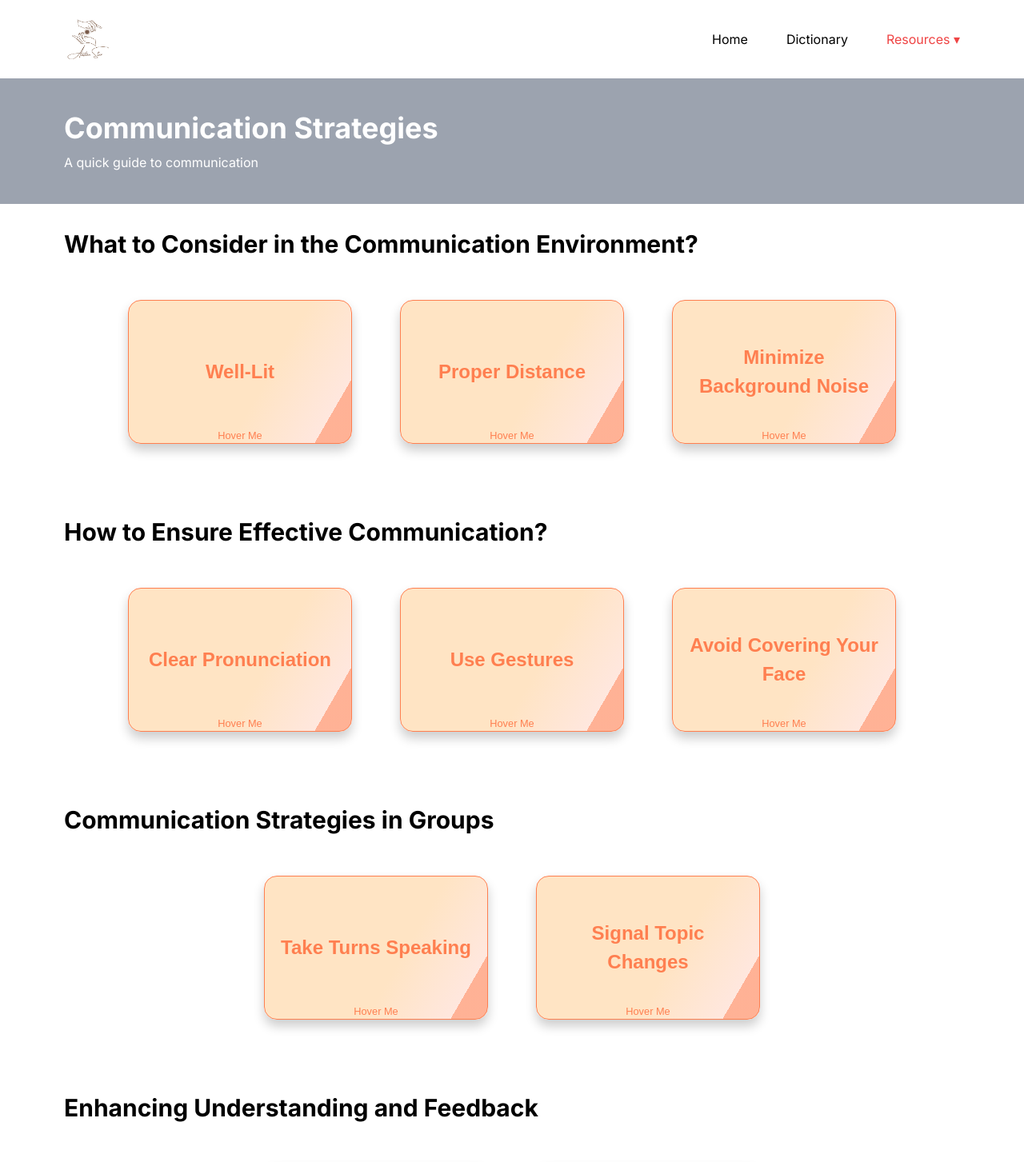
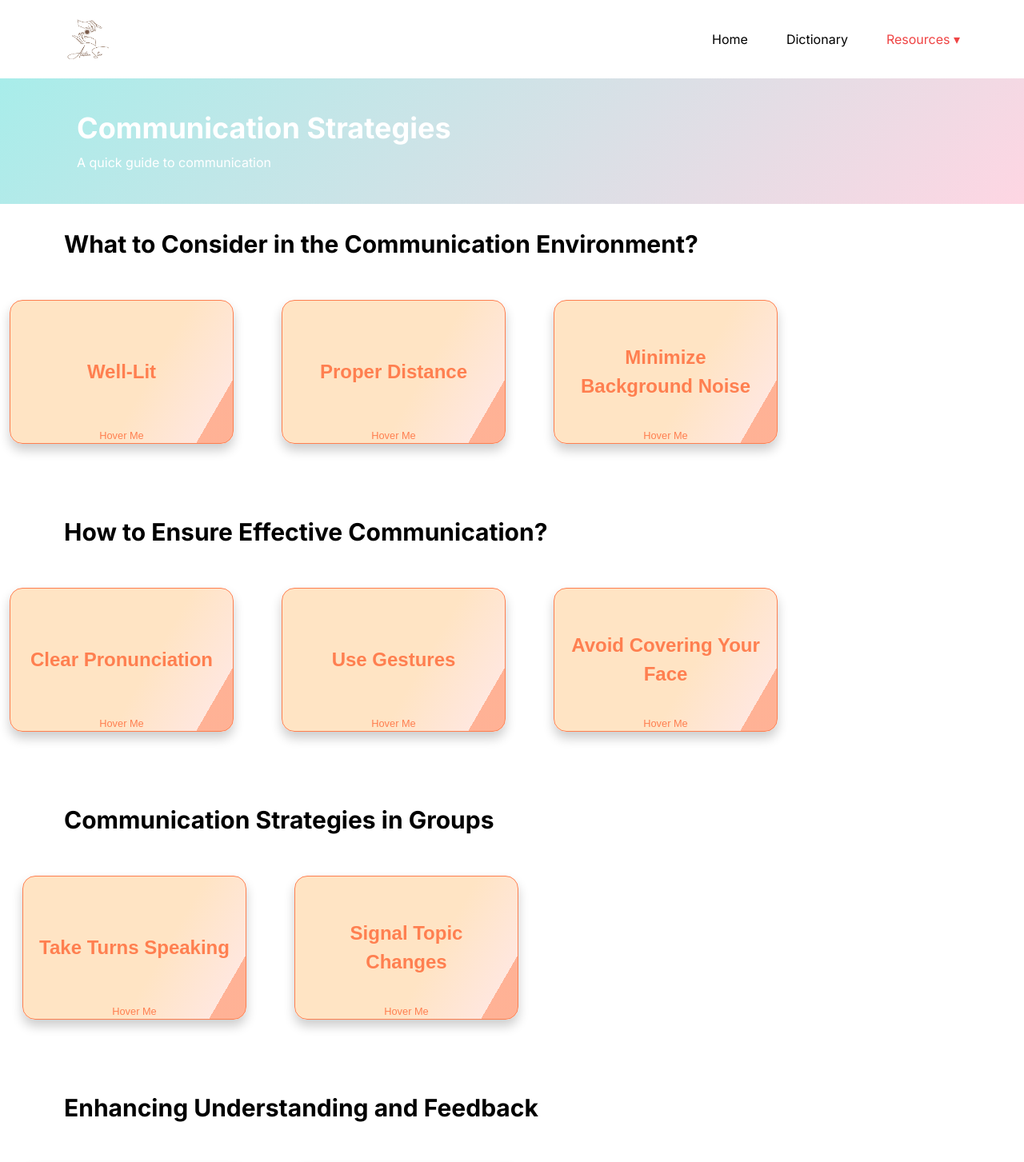
Before and after one commit to victorwkb/AuslanStar, a Next.js app in the folder webapp/: page /resources/support/communicationstrategies in a window 1280 px wide. Shown: the top 1453 px of the page at 80% size. Built offline with nearby package versions, Linux system fonts and the light colour scheme.

Commit message:
support pages ui modify

```diff
--- a/webapp/app/resources/support/buildconfidence/page.tsx
+++ b/webapp/app/resources/support/buildconfidence/page.tsx
@@ -18,7 +18,7 @@ const BuildConfidence = () => {
   return (
     <div>
       {/* Header */}
-      <div className="bg-gray-400">
+      <div className="bg-green-100 padding-container">
         <div className="max-w-5xl px-4 py-10 ml-16">
           <h1 className="text-4xl font-bold text-white leading-tight whitespace-normal">
             Build Confidence
@@ -34,11 +34,41 @@ const BuildConfidence = () => {
         <h1 className="text-3xl font-bold mb-4">8 tips for parents to build confidence in kids with hearing loss</h1>
       </div>
 
-      {/* Cards 1-8 */}
+      {/* Cards 1-3 */}
       <div className="container mx-auto px-4 pt-2 pb-6 mt-0 mb-4">
         <div className="flex flex-wrap -mx-2">
           <div className={styles.cardContainer}>
-            {cardData.slice(0, 8).map((card) => (
+            {cardData.slice(0, 3).map((card) => (
+              <FlipCard
+                key={card.id}
+                frontContent={card.frontContent}
+                backContent={card.backContent}
+              />
+            ))}
+          </div>
+        </div>
+      </div>
+
+      {/* Cards 4-6 */}
+      <div className="container mx-auto px-4 pt-2 pb-6 mt-0 mb-4">
+        <div className="flex flex-wrap -mx-2">
+          <div className={styles.cardContainer}>
+            {cardData.slice(3, 6).map((card) => (
+              <FlipCard
+                key={card.id}
+                frontContent={card.frontContent}
+                backContent={card.backContent}
+              />
+            ))}
+          </div>
+        </div>
+      </div>
+
+      {/* Cards 7-8 */}
+      <div className="container mx-auto px-4 pt-2 pb-6 mt-0 mb-4">
+        <div className="flex flex-wrap -mx-2">
+          <div className={styles.cardContainer}>
+            {cardData.slice(6, 8).map((card) => (
               <FlipCard
                 key={card.id}
                 frontContent={card.frontContent}
--- a/webapp/app/resources/support/communicationstrategies/page.tsx
+++ b/webapp/app/resources/support/communicationstrategies/page.tsx
@@ -23,8 +23,8 @@ const CommunicationStrategies = () => {
     return (
         <div>
             {/* Header */}
-            <div className="bg-gray-400">
-                <div className="max-w-5xl px-4 py-10 ml-16">
+            <div className="bg-green-100 max-container padding-container">
+                <div className="max-w-5xl px-4 py-10">
                     <h1 className="text-4xl font-bold text-white leading-tight whitespace-normal">
                         Communication Strategies
                     </h1>
@@ -35,13 +35,13 @@ const CommunicationStrategies = () => {
             </div>
 
             {/* Topic 1 */}
-            <div className="max-w-5xl px-4 pt-8 pb-2 ml-16">
+            <div className="max-w-5xl px-4 pt-8 pb-2 max-container padding-container">
                 <h1 className="text-3xl font-bold mb-4">What to Consider in the Communication Environment?</h1>
             </div>
 
             {/* Cards 1-3 */}
             <div className="container mx-auto pt-2 pb-6 mt-0 mb-4">
-                <div className="flex flex-wrap justify-center -mx-2">
+                <div className="flex flex-wrap -mx-2">
                     <div className={styles.cardContainer}>
                         {cardData.slice(0, 3).map((card) => (
                             <FlipCard
@@ -55,13 +55,13 @@ const CommunicationStrategies = () => {
             </div>
 
             {/* Topic 2 */}
-            <div className="max-w-5xl px-4 pt-8 pb-2 ml-16">
+            <div className="max-w-5xl px-4 pt-8 pb-2 max-container padding-container">
                 <h1 className="text-3xl font-bold mb-4">How to Ensure Effective Communication?</h1>
             </div>
 
             {/* Cards 4-6 */}
             <div className="container mx-auto pt-2 pb-6 mt-0 mb-4">
-                <div className="flex flex-wrap justify-center -mx-2">
+                <div className="flex flex-wrap -mx-2">
                     <div className={styles.cardContainer}>
                         {cardData.slice(3, 6).map((card) => (
                             <FlipCard
@@ -75,13 +75,13 @@ const CommunicationStrategies = () => {
             </div>
 
             {/* Topic 3 */}
-            <div className="max-w-5xl px-4 pt-8 pb-2 ml-16">
+            <div className="max-w-5xl px-4 pt-8 pb-2 max-container padding-container">
                 <h1 className="text-3xl font-bold mb-4">Communication Strategies in Groups</h1>
             </div>
 
             {/* Cards 7-8 */}
             <div className="container mx-auto px-4 pt-2 pb-6 mt-0 mb-4">
-                <div className="flex flex-wrap justify-center -mx-2">
+                <div className="flex flex-wrap -mx-2">
                     <div className={styles.cardContainer}>
                         {cardData.slice(6, 8).map((card) => (
                             <FlipCard
@@ -95,13 +95,13 @@ const CommunicationStrategies = () => {
             </div>
 
             {/* Topic 4 */}
-            <div className="max-w-5xl px-4 pt-8 pb-2 ml-16">
+            <div className="max-w-5xl px-4 pt-8 pb-2 max-container padding-container">
                 <h1 className="text-3xl font-bold mb-4">Enhancing Understanding and Feedback</h1>
             </div>
 
             {/* Cards 9-10 */}
             <div className="container mx-auto px-4 pt-2 pb-6 mt-0 mb-4">
-                <div className="flex flex-wrap justify-center -mx-2">
+                <div className="flex flex-wrap -mx-2">
                     <div className={styles.cardContainer}>
                         {cardData.slice(8, 10).map((card) => (
                             <FlipCard
--- a/webapp/app/resources/support/page.tsx
+++ b/webapp/app/resources/support/page.tsx
@@ -7,9 +7,9 @@ const ResourcesPage = () => {
     return (
         <div>
             {/* Header */}
-            <div className="bg-gray-400">
-                <div className="max-w-5xl px-4 py-10 ml-16">
-                    <h1 className="text-5xl font-bold text-white leading-tight whitespace-normal">
+            <div className="bg-green-100 max-container padding-container">
+                <div className="max-w-5xl px-4 py-10">
+                    <h1 className="text-5xl font-bold text-white leading-tight whitespace-normal ">
                         How to Support Hearing-Impaired Children
                     </h1>
                     <p className="text-base text-white mt-2">
@@ -108,7 +108,7 @@ const ResourcesPage = () => {
                             <div className="px-6 py-4">
                                 <div className="font-bold text-xl mb-2">Social and Emotion</div>
                                 <p className="text-gray-700 text-base">
-                                    Lorem ipsum dolor sit amet, consectetur adipiscing elit. Suspendisse varius enim in eros.
+                                    Promote social integration, establish a healthy self-image, and cultivate independence and self-assertion.
                                 </p>
                             </div>
                             <div className="px-6 pt-4 pb-2">
--- a/webapp/app/resources/support/socialandemotion/page.tsx
+++ b/webapp/app/resources/support/socialandemotion/page.tsx
@@ -20,8 +20,8 @@ const SocialAndEmotion = () => {
     return (
         <div>
             {/* Header */}
-            <div className="bg-gray-400">
-                <div className="max-w-5xl px-4 py-10 ml-16">
+            <div className="bg-green-100 max-container padding-container">
+                <div className="max-w-5xl px-4 py-10">
                     <h1 className="text-4xl font-bold text-white leading-tight whitespace-normal">
                         Social and Emotion
                     </h1>
@@ -32,7 +32,7 @@ const SocialAndEmotion = () => {
             </div>
 
             {/* Topic 1 */}
-            <div className="max-w-5xl px-4 pt-8 pb-2 ml-16">
+            <div className="max-w-5xl px-4 pt-8 pb-2 max-container padding-container">
                 <h1 className="text-3xl font-bold mb-4">Promoting Social Integration</h1>
             </div>
 
@@ -52,7 +52,7 @@ const SocialAndEmotion = () => {
             </div>
 
             {/* Topic 2 */}
-            <div className="max-w-5xl px-4 pt-8 pb-2 ml-16">
+            <div className="max-w-5xl px-4 pt-8 pb-2 max-container padding-container">
                 <h1 className="text-3xl font-bold mb-4">Building Self-Esteem and Self-Image</h1>
             </div>
 
@@ -72,7 +72,7 @@ const SocialAndEmotion = () => {
             </div>
 
             {/* Topic 3 */}
-            <div className="max-w-5xl px-4 pt-8 pb-2 ml-16">
+            <div className="max-w-5xl px-4 pt-8 pb-2 max-container padding-container">
                 <h1 className="text-3xl font-bold mb-4">Independence and Self-Advocacy</h1>
             </div>
 
--- a/webapp/app/resources/support/teachingstrategies/page.tsx
+++ b/webapp/app/resources/support/teachingstrategies/page.tsx
@@ -26,8 +26,8 @@ const TeachingStrategies = () => {
   return (
     <div>
       {/* Header */}
-      <div className="bg-gray-400">
-        <div className="max-w-5xl px-4 py-10 ml-16">
+      <div className="bg-green-100 max-container padding-container">
+        <div className="max-w-5xl px-4 py-10">
           <h1 className="text-4xl font-bold text-white leading-tight whitespace-normal">
             Teaching Strategies
           </h1>
@@ -38,10 +38,8 @@ const TeachingStrategies = () => {
       </div>
 
       {/* Topic 1 */}
-      <div className="max-w-5xl px-4 pt-6 pb-2 ml-16">
+      <div className="max-w-5xl px-4 pt-6 pb-2 max-container padding-container">
         <h1 className="text-3xl font-bold mb-4">Visual Aids & Routine</h1>
-      </div>
-      <div className="max-w-5xl px-4 pt- pb-2 ml-16">
       </div>
 
 
@@ -61,7 +59,7 @@ const TeachingStrategies = () => {
         </div>
 
       {/* Topic 2 */}
-      <div className="max-w-5xl px-4 pt-6 pb-2 ml-16">
+      <div className="max-w-5xl px-4 pt-6 pb-2 max-container padding-container">
         <h1 className="text-3xl font-bold mb-4">Personalized Learning Experience</h1>
       </div>
       <div className="max-w-5xl px-4 pt- pb-2 ml-16">
@@ -84,7 +82,7 @@ const TeachingStrategies = () => {
         </div>
 
       {/* Topic 3 */}
-      <div className="max-w-5xl px-4 pt-6 pb-2 ml-16">
+      <div className="max-w-5xl px-4 pt-6 pb-2 max-container padding-container">
         <h1 className="text-3xl font-bold mb-4">Interactive Learning & Technology</h1>
       </div>
       <div className="max-w-5xl px-4 pt- pb-2 ml-16">
@@ -106,7 +104,7 @@ const TeachingStrategies = () => {
         </div>
 
       {/* Topic 4 */}
-      <div className="max-w-5xl px-4 pt-6 pb-2 ml-16">
+      <div className="max-w-5xl px-4 pt-6 pb-2 max-container padding-container">
         <h1 className="text-3xl font-bold mb-4">Inclusive Educational Environment</h1>
       </div>
       <div className="max-w-5xl px-4 pt- pb-2 ml-16">
--- a/webapp/components/FlipCard.tsx
+++ b/webapp/components/FlipCard.tsx
@@ -12,7 +12,7 @@ const FlipCard = ({ frontContent, backContent }: FlipCardProps) => {
     <div className={styles.flipCard}>
       <div className={styles.flipCardInner}>
         <div className={styles.flipCardFront}>
-          <p className={styles.centerText}>{frontContent}</p> {/* 添加了新的类 */}
+          <p className={styles.centerText}>{frontContent}</p>
           <div className={styles.hoverText}>Hover Me</div>
         </div>
         <div className={styles.flipCardBack}>
```
